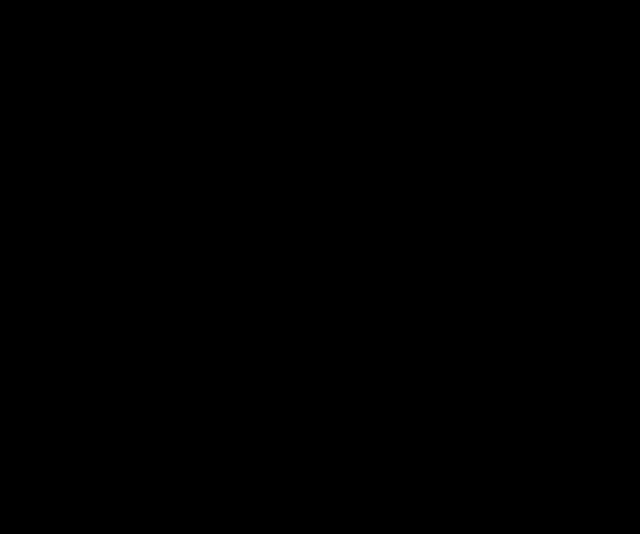
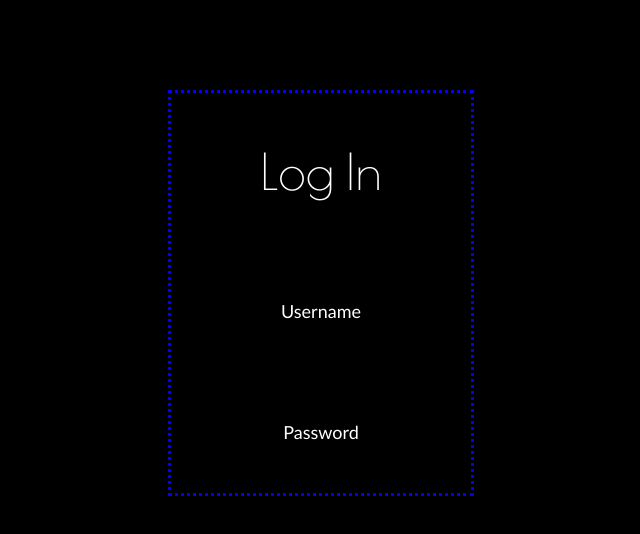
Before and after one commit to abeeds/instagram-clone, a React (Vite) app in the folder Front End/: page /login in a window 1280 px wide. Before the commit this address had no page. Shown: the top 534 px of the page, without its empty margins (319-959 px from the left). Built offline with nearby package versions, Linux system fonts and the light colour scheme.

Commit message:
started a login page, added login path

```diff
--- a/Front End/src/App.tsx
+++ b/Front End/src/App.tsx
@@ -1,8 +1,8 @@
-import React from 'react';
 import { Route, Routes } from 'react-router-dom';
 
 import Home from './home page/home.tsx';
 import Explore from './explore page/explore.tsx';
+import LogInBox from './login page/login.tsx';
 
 
 // TODO: instagram's root page is also the sign-in, need to check if user is logged in
@@ -14,6 +14,9 @@
 
       {/* Home Path */}
       <Route path="/" element={ <Home/> }/>
+
+      {/* Log-In Page */}
+      <Route path="/login" element={ <LogInBox/> }/>
 
       {/* Explore Path */}
       <Route path="/explore/" element={ <Explore/> }/>
--- /dev/null
+++ b/Front End/src/login page/login.css
@@ -0,0 +1,22 @@
+.LogInBox {
+    border: 3px blue dotted;
+    height: 400px;
+    width: 300px;
+    margin: auto;
+    margin-top: 7%;
+    display: flex;
+    flex-direction: column;
+}
+
+#LogInText {
+    color: white;
+    font-family: 'Poiret One';
+    font-size: 50px;
+    margin: auto;
+}
+
+#LogInUsername, #LogInPassword {
+    font-family:"Calibri", sans-serif;
+    font-size: 18px;
+    margin: auto;
+}
--- /dev/null
+++ b/Front End/src/login page/login.tsx
@@ -0,0 +1,13 @@
+import './login.css';
+
+function LogInBox() {
+    return (
+        <div className="LogInBox">
+            <a id='LogInText'>Log In</a>
+            <a id='LogInUsername'>Username</a>
+            <a id='LogInPassword'>Password</a>
+        </div>
+    )
+}
+
+export default LogInBox;
```
